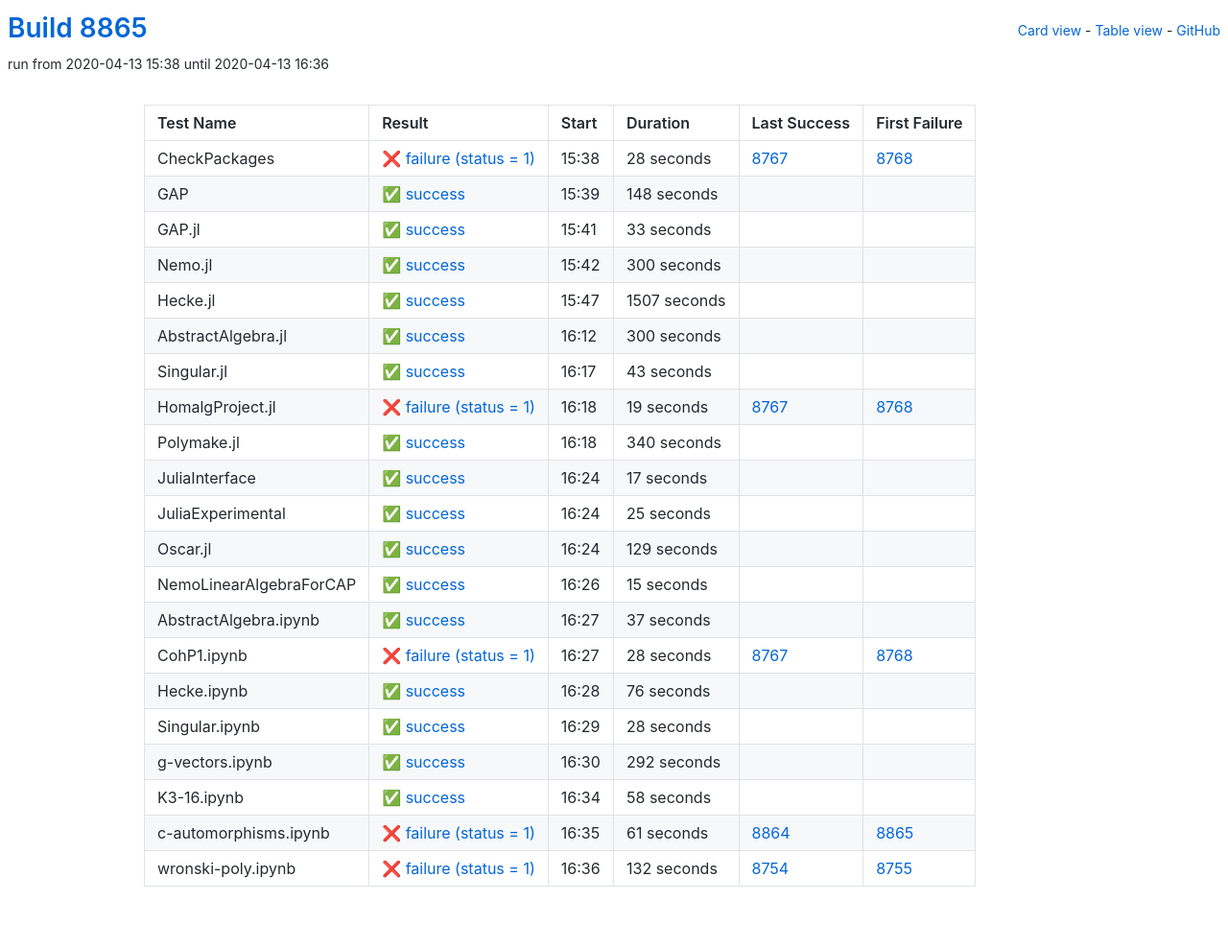
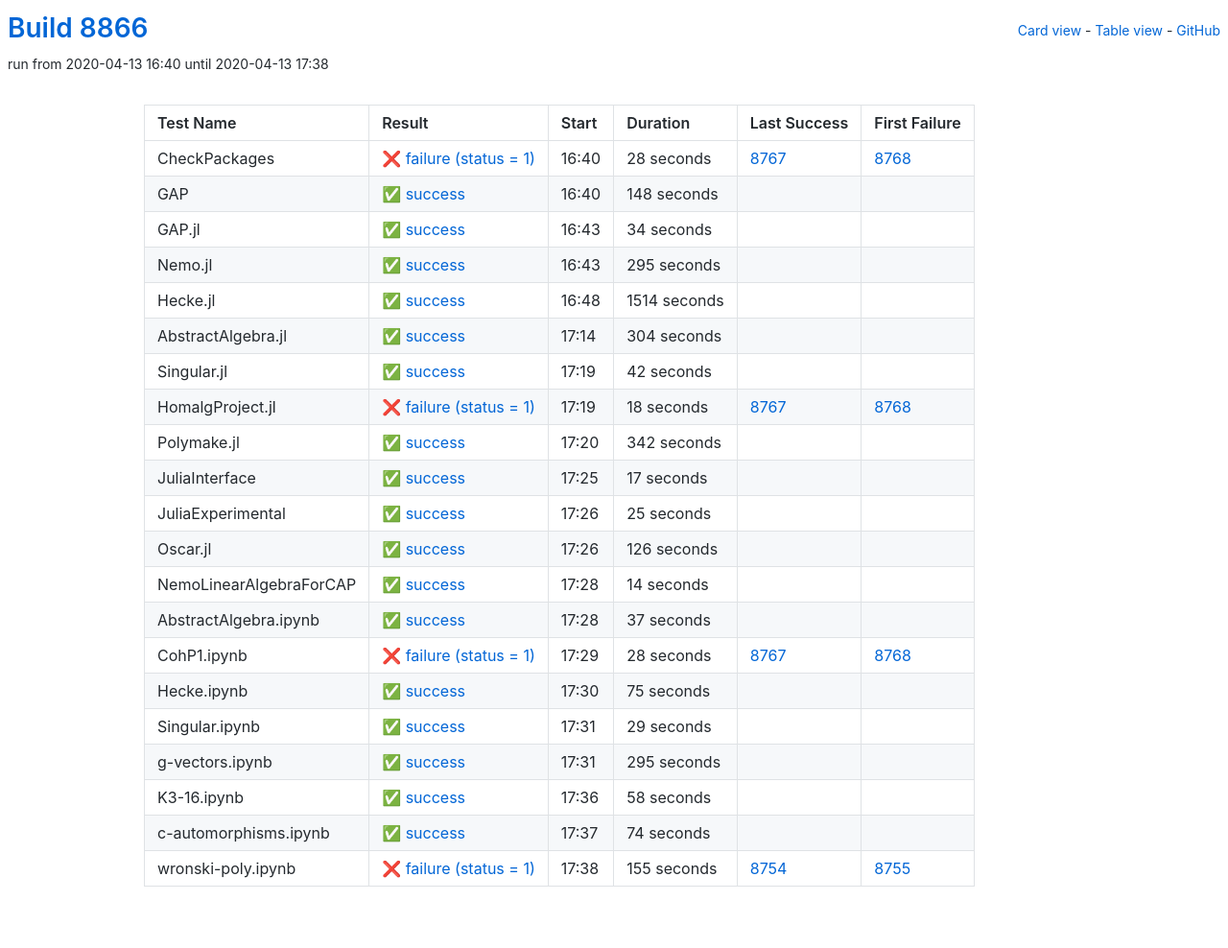
Before and after one commit to oscar-system/oscar-ci-status, a Jekyll site: the page built from table.html, in a window 1280 px wide. Shown: the whole page at 96% size. Built offline with Jekyll 4.4.1, drawn with Linux system fonts in a browser that asks for light colours.

Commit message:
Build 8866

```diff
--- a/_data/ci.yml
+++ b/_data/ci.yml
@@ -1,5 +1,5 @@
-build: 8865
-build_url: https://oscarci.mathematik.uni-kl.de/job/oscar/8865/
+build: 8866
+build_url: https://oscarci.mathematik.uni-kl.de/job/oscar/8866/
 job: oscar
 tests:
 - duration: 28
@@ -8,9 +8,9 @@ tests:
   first_failure_url: https://oscarci.mathematik.uni-kl.de/job/oscar/8768/
   last_success: 8767
   last_success_url: https://oscarci.mathematik.uni-kl.de/job/oscar/8767/
-  log: https://oscarci.mathematik.uni-kl.de/job/oscar/8865/artifact/logs/build-8865/CheckPackages.log
+  log: https://oscarci.mathematik.uni-kl.de/job/oscar/8866/artifact/logs/build-8866/CheckPackages.log
   name: CheckPackages
-  start: 2020-04-13 15:38
+  start: 2020-04-13 16:40
   status: failure
   success: false
 - duration: 148
@@ -19,86 +19,86 @@ tests:
   first_failure_url: null
   last_success: false
   last_success_url: null
-  log: https://oscarci.mathematik.uni-kl.de/job/oscar/8865/artifact/logs/build-8865/GAP.log
+  log: https://oscarci.mathematik.uni-kl.de/job/oscar/8866/artifact/logs/build-8866/GAP.log
   name: GAP
-  start: 2020-04-13 15:39
+  start: 2020-04-13 16:40
   status: success
   success: true
-- duration: 33
+- duration: 34
   exitcode: 0
   first_failure: false
   first_failure_url: null
   last_success: false
   last_success_url: null
-  log: https://oscarci.mathematik.uni-kl.de/job/oscar/8865/artifact/logs/build-8865/GAP.jl.log
+  log: https://oscarci.mathematik.uni-kl.de/job/oscar/8866/artifact/logs/build-8866/GAP.jl.log
   name: GAP.jl
-  start: 2020-04-13 15:41
+  start: 2020-04-13 16:43
   status: success
   success: true
-- duration: 300
+- duration: 295
   exitcode: 0
   first_failure: false
   first_failure_url: null
   last_success: false
   last_success_url: null
-  log: https://oscarci.mathematik.uni-kl.de/job/oscar/8865/artifact/logs/build-8865/Nemo.jl.log
+  log: https://oscarci.mathematik.uni-kl.de/job/oscar/8866/artifact/logs/build-8866/Nemo.jl.log
   name: Nemo.jl
-  start: 2020-04-13 15:42
+  start: 2020-04-13 16:43
   status: success
   success: true
-- duration: 1507
+- duration: 1514
   exitcode: 0
   first_failure: false
   first_failure_url: null
   last_success: false
   last_success_url: null
-  log: https://oscarci.mathematik.uni-kl.de/job/oscar/8865/artifact/logs/build-8865/Hecke.jl.log
+  log: https://oscarci.mathematik.uni-kl.de/job/oscar/8866/artifact/logs/build-8866/Hecke.jl.log
   name: Hecke.jl
-  start: 2020-04-13 15:47
+  start: 2020-04-13 16:48
   status: success
   success: true
-- duration: 300
+- duration: 304
   exitcode: 0
   first_failure: false
   first_failure_url: null
   last_success: false
   last_success_url: null
-  log: https://oscarci.mathematik.uni-kl.de/job/oscar/8865/artifact/logs/build-8865/AbstractAlgebra.jl.log
+  log: https://oscarci.mathematik.uni-kl.de/job/oscar/8866/artifact/logs/build-8866/AbstractAlgebra.jl.log
   name: AbstractAlgebra.jl
-  start: 2020-04-13 16:12
+  start: 2020-04-13 17:14
   status: success
   success: true
-- duration: 43
+- duration: 42
   exitcode: 0
   first_failure: false
   first_failure_url: null
   last_success: false
   last_success_url: null
-  log: https://oscarci.mathematik.uni-kl.de/job/oscar/8865/artifact/logs/build-8865/Singular.jl.log
+  log: https://oscarci.mathematik.uni-kl.de/job/oscar/8866/artifact/logs/build-8866/Singular.jl.log
   name: Singular.jl
-  start: 2020-04-13 16:17
+  start: 2020-04-13 17:19
   status: success
   success: true
-- duration: 19
+- duration: 18
   exitcode: 1
   first_failure: 8768
   first_failure_url: https://oscarci.mathematik.uni-kl.de/job/oscar/8768/
   last_success: 8767
   last_success_url: https://oscarci.mathematik.uni-kl.de/job/oscar/8767/
-  log: https://oscarci.mathematik.uni-kl.de/job/oscar/8865/artifact/logs/build-8865/HomalgProject.jl.log
+  log: https://oscarci.mathematik.uni-kl.de/job/oscar/8866/artifact/logs/build-8866/HomalgProject.jl.log
   name: HomalgProject.jl
-  start: 2020-04-13 16:18
+  start: 2020-04-13 17:19
   status: failure
   success: false
-- duration: 340
+- duration: 342
   exitcode: 0
   first_failure: false
   first_failure_url: null
   last_success: false
   last_success_url: null
-  log: https://oscarci.mathematik.uni-kl.de/job/oscar/8865/artifact/logs/build-8865/Polymake.jl.log
+  log: https://oscarci.mathematik.uni-kl.de/job/oscar/8866/artifact/logs/build-8866/Polymake.jl.log
   name: Polymake.jl
-  start: 2020-04-13 16:18
+  start: 2020-04-13 17:20
   status: success
   success: true
 - duration: 17
@@ -107,9 +107,9 @@ tests:
   first_failure_url: null
   last_success: false
   last_success_url: null
-  log: https://oscarci.mathematik.uni-kl.de/job/oscar/8865/artifact/logs/build-8865/JuliaInterface.log
+  log: https://oscarci.mathematik.uni-kl.de/job/oscar/8866/artifact/logs/build-8866/JuliaInterface.log
   name: JuliaInterface
-  start: 2020-04-13 16:24
+  start: 2020-04-13 17:25
   status: success
   success: true
 - duration: 25
@@ -118,31 +118,31 @@ tests:
   first_failure_url: null
   last_success: false
   last_success_url: null
-  log: https://oscarci.mathematik.uni-kl.de/job/oscar/8865/artifact/logs/build-8865/JuliaExperimental.log
+  log: https://oscarci.mathematik.uni-kl.de/job/oscar/8866/artifact/logs/build-8866/JuliaExperimental.log
   name: JuliaExperimental
-  start: 2020-04-13 16:24
+  start: 2020-04-13 17:26
   status: success
   success: true
-- duration: 129
+- duration: 126
   exitcode: 0
   first_failure: false
   first_failure_url: null
   last_success: false
   last_success_url: null
-  log: https://oscarci.mathematik.uni-kl.de/job/oscar/8865/artifact/logs/build-8865/Oscar.jl.log
+  log: https://oscarci.mathematik.uni-kl.de/job/oscar/8866/artifact/logs/build-8866/Oscar.jl.log
   name: Oscar.jl
-  start: 2020-04-13 16:24
+  start: 2020-04-13 17:26
   status: success
   success: true
-- duration: 15
+- duration: 14
   exitcode: 0
   first_failure: false
   first_failure_url: null
   last_success: false
   last_success_url: null
-  log: https://oscarci.mathematik.uni-kl.de/job/oscar/8865/artifact/logs/build-8865/NemoLinearAlgebraForCAP.log
+  log: https://oscarci.mathematik.uni-kl.de/job/oscar/8866/artifact/logs/build-8866/NemoLinearAlgebraForCAP.log
   name: NemoLinearAlgebraForCAP
-  start: 2020-04-13 16:26
+  start: 2020-04-13 17:28
   status: success
   success: true
 - duration: 37
@@ -151,9 +151,9 @@ tests:
   first_failure_url: null
   last_success: false
   last_success_url: null
-  log: https://oscarci.mathematik.uni-kl.de/job/oscar/8865/artifact/logs/build-8865/AbstractAlgebra.ipynb.log
+  log: https://oscarci.mathematik.uni-kl.de/job/oscar/8866/artifact/logs/build-8866/AbstractAlgebra.ipynb.log
   name: AbstractAlgebra.ipynb
-  start: 2020-04-13 16:27
+  start: 2020-04-13 17:28
   status: success
   success: true
 - duration: 28
@@ -162,42 +162,42 @@ tests:
   first_failure_url: https://oscarci.mathematik.uni-kl.de/job/oscar/8768/
   last_success: 8767
   last_success_url: https://oscarci.mathematik.uni-kl.de/job/oscar/8767/
-  log: https://oscarci.mathematik.uni-kl.de/job/oscar/8865/artifact/logs/build-8865/CohP1.ipynb.log
+  log: https://oscarci.mathematik.uni-kl.de/job/oscar/8866/artifact/logs/build-8866/CohP1.ipynb.log
   name: CohP1.ipynb
-  start: 2020-04-13 16:27
+  start: 2020-04-13 17:29
   status: failure
   success: false
-- duration: 76
+- duration: 75
   exitcode: 0
   first_failure: false
   first_failure_url: null
   last_success: false
   last_success_url: null
-  log: https://oscarci.mathematik.uni-kl.de/job/oscar/8865/artifact/logs/build-8865/Hecke.ipynb.log
+  log: https://oscarci.mathematik.uni-kl.de/job/oscar/8866/artifact/logs/build-8866/Hecke.ipynb.log
   name: Hecke.ipynb
-  start: 2020-04-13 16:28
+  start: 2020-04-13 17:30
   status: success
   success: true
-- duration: 28
+- duration: 29
   exitcode: 0
   first_failure: false
   first_failure_url: null
   last_success: false
   last_success_url: null
-  log: https://oscarci.mathematik.uni-kl.de/job/oscar/8865/artifact/logs/build-8865/Singular.ipynb.log
+  log: https://oscarci.mathematik.uni-kl.de/job/oscar/8866/artifact/logs/build-8866/Singular.ipynb.log
   name: Singular.ipynb
-  start: 2020-04-13 16:29
+  start: 2020-04-13 17:31
   status: success
   success: true
-- duration: 292
+- duration: 295
   exitcode: 0
   first_failure: false
   first_failure_url: null
   last_success: false
   last_success_url: null
-  log: https://oscarci.mathematik.uni-kl.de/job/oscar/8865/artifact/logs/build-8865/g-vectors.ipynb.log
+  log: https://oscarci.mathematik.uni-kl.de/job/oscar/8866/artifact/logs/build-8866/g-vectors.ipynb.log
   name: g-vectors.ipynb
-  start: 2020-04-13 16:30
+  start: 2020-04-13 17:31
   status: success
   success: true
 - duration: 58
@@ -206,30 +206,30 @@ tests:
   first_failure_url: null
   last_success: false
   last_success_url: null
-  log: https://oscarci.mathematik.uni-kl.de/job/oscar/8865/artifact/logs/build-8865/K3-16.ipynb.log
+  log: https://oscarci.mathematik.uni-kl.de/job/oscar/8866/artifact/logs/build-8866/K3-16.ipynb.log
   name: K3-16.ipynb
-  start: 2020-04-13 16:34
+  start: 2020-04-13 17:36
   status: success
   success: true
-- duration: 61
-  exitcode: 1
-  first_failure: 8865
-  first_failure_url: https://oscarci.mathematik.uni-kl.de/job/oscar/8865/
-  last_success: 8864
-  last_success_url: https://oscarci.mathematik.uni-kl.de/job/oscar/8864/
-  log: https://oscarci.mathematik.uni-kl.de/job/oscar/8865/artifact/logs/build-8865/c-automorphisms.ipynb.log
+- duration: 74
+  exitcode: 0
+  first_failure: false
+  first_failure_url: null
+  last_success: false
+  last_success_url: null
+  log: https://oscarci.mathematik.uni-kl.de/job/oscar/8866/artifact/logs/build-8866/c-automorphisms.ipynb.log
   name: c-automorphisms.ipynb
-  start: 2020-04-13 16:35
-  status: failure
-  success: false
-- duration: 132
+  start: 2020-04-13 17:37
+  status: success
+  success: true
+- duration: 155
   exitcode: 1
   first_failure: 8755
   first_failure_url: https://oscarci.mathematik.uni-kl.de/job/oscar/8755/
   last_success: 8754
   last_success_url: https://oscarci.mathematik.uni-kl.de/job/oscar/8754/
-  log: https://oscarci.mathematik.uni-kl.de/job/oscar/8865/artifact/logs/build-8865/wronski-poly.ipynb.log
+  log: https://oscarci.mathematik.uni-kl.de/job/oscar/8866/artifact/logs/build-8866/wronski-poly.ipynb.log
   name: wronski-poly.ipynb
-  start: 2020-04-13 16:36
+  start: 2020-04-13 17:38
   status: failure
   success: false
```
Also changed, not shown: README.md.
